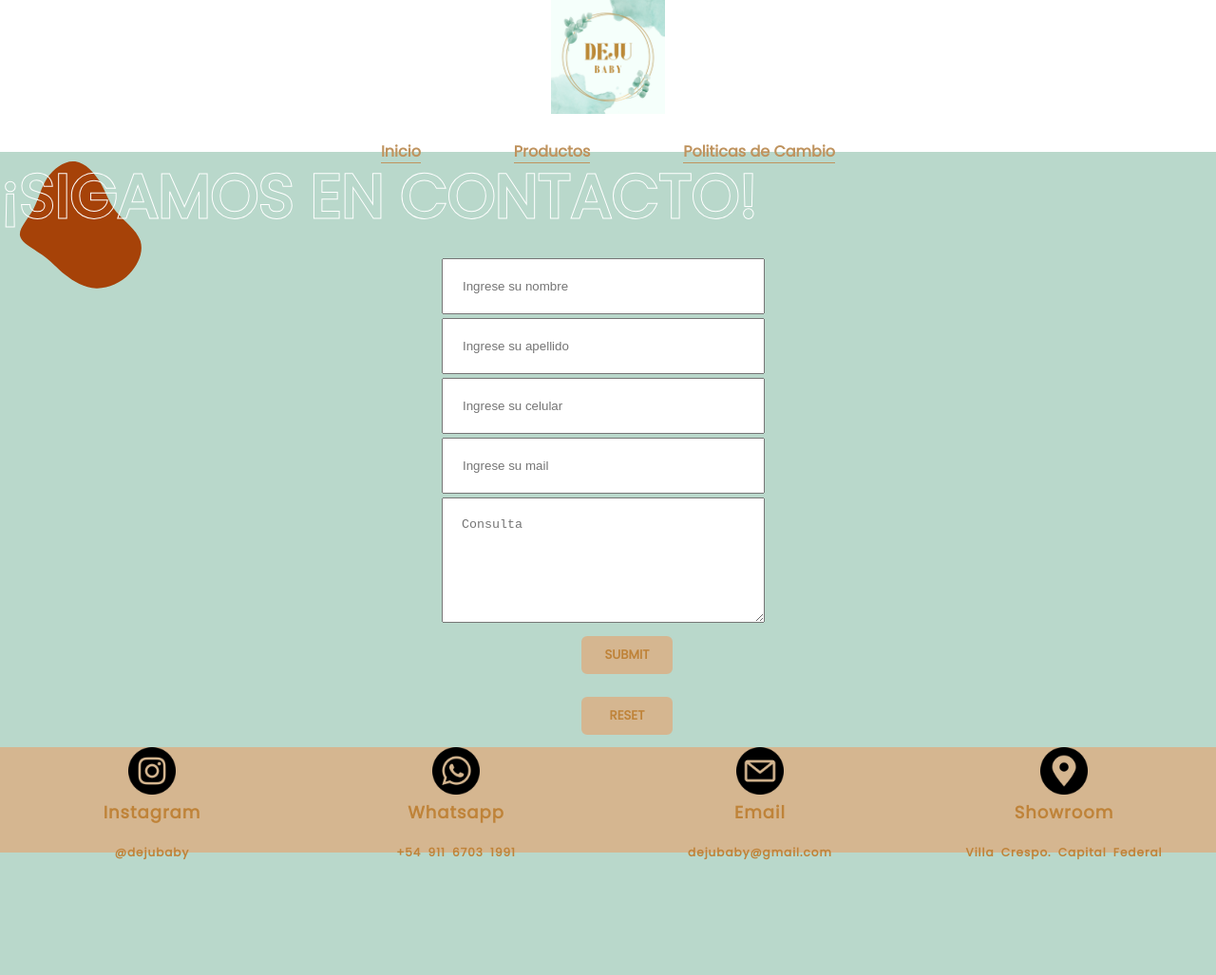
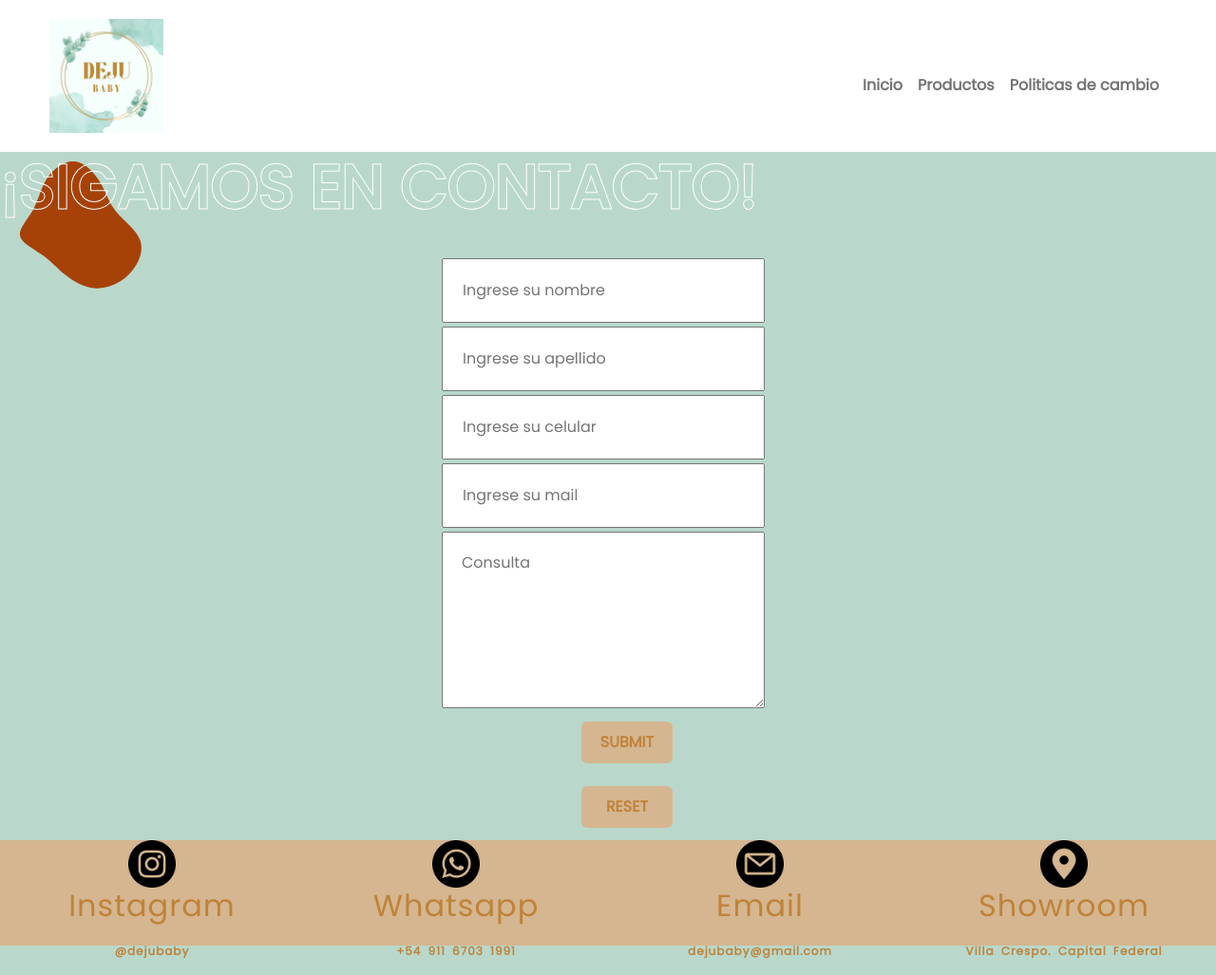
Before and after one commit to leslieiorcansky/DejuBaby, a plain HTML site: page pages/contacto.html in a window 1280 px wide. Shown: the whole page at 95% size. Before the commit the page ends 907 px from the top, so only its background shows below. Drawn offline with nearby package versions, Linux system fonts and the light colour scheme.

Commit message:
agregandole los links en el head y  el nav a contactos

```diff
--- a/pages/contacto.html
+++ b/pages/contacto.html
@@ -7,21 +7,50 @@
     <meta name="viewport" content="width=device-width, initial-scale=1.0" />
     <title>DEJU BABY</title>
     <link rel="shortcut icon" href="../img/DEJU-LOGOTIPO.png" />
+    <link rel="stylesheet" href="../css/bootstrap.min.css" />
+    <script src="../js/bootstrap.bundle.min.js"></script>
+    <link
+      rel="stylesheet"
+      href="https://cdn.jsdelivr.net/npm/bootstrap-icons@1.8.3/font/bootstrap-icons.css"
+    />
     <link rel="stylesheet" href="../css/style.css">
 
 </head>
 <body>
-    <header>
-        <nav class="navegacionHeader">
-            <a href="../index.html"><img src="../img/DEJU-LOGOTIPO.png" alt="marca" class="tamañoLogoHeader" /></a>
-            <ul class="media">
-                <li><a href="../index.html">Inicio</a></li>
-                <li><a href="../pages/productos.html">Productos</a></li>
-                <li><a href="../pages/politicas.html">Politicas de Cambio</a></li>
-            </ul>
-            <span>🍔</span>
+    <header class="sticky-top container-fluid">
+        <nav class="navbar navbar-expand-md bgWhite container tipografiaNav">
+          <div class="container">
+            <a class="navbar-brand" href="../index.html">
+                <img src="../img/DEJU-LOGOTIPO.png" alt="logo" width="120" height="120">
+              </a>
+            <button
+              class="navbar-toggler"
+              type="button"
+              data-bs-toggle="collapse"
+              data-bs-target="#navbarNav"
+              aria-controls="navbarNav"
+              aria-expanded="false"
+              aria-label="Toggle navigation"
+            >
+              <span class="navbar-toggler-icon"></span>
+            </button>
+            <div class="collapse navbar-collapse" id="navbarNav">
+              <ul class="navbar-nav ms-auto fw-bold">
+                <li class="nav-item">
+                  <a class="nav-link" href="../index.html">Inicio</a>
+                </li>
+                <li class="nav-item">
+                  <a class="nav-link" href="../pages/productos.html">Productos</a>
+                </li>
+            </li>
+            <li class="nav-item">
+              <a class="nav-link" href="../pages/politicas.html">Politicas de cambio</a>
+            </li>
+              </ul>
+            </div>
+          </div>
         </nav>
-    </header>
+      </header>
     <main>
         <section>
             <h1 class="tituloPaginaContacto">¡SIGAMOS EN CONTACTO!</h1>
```
